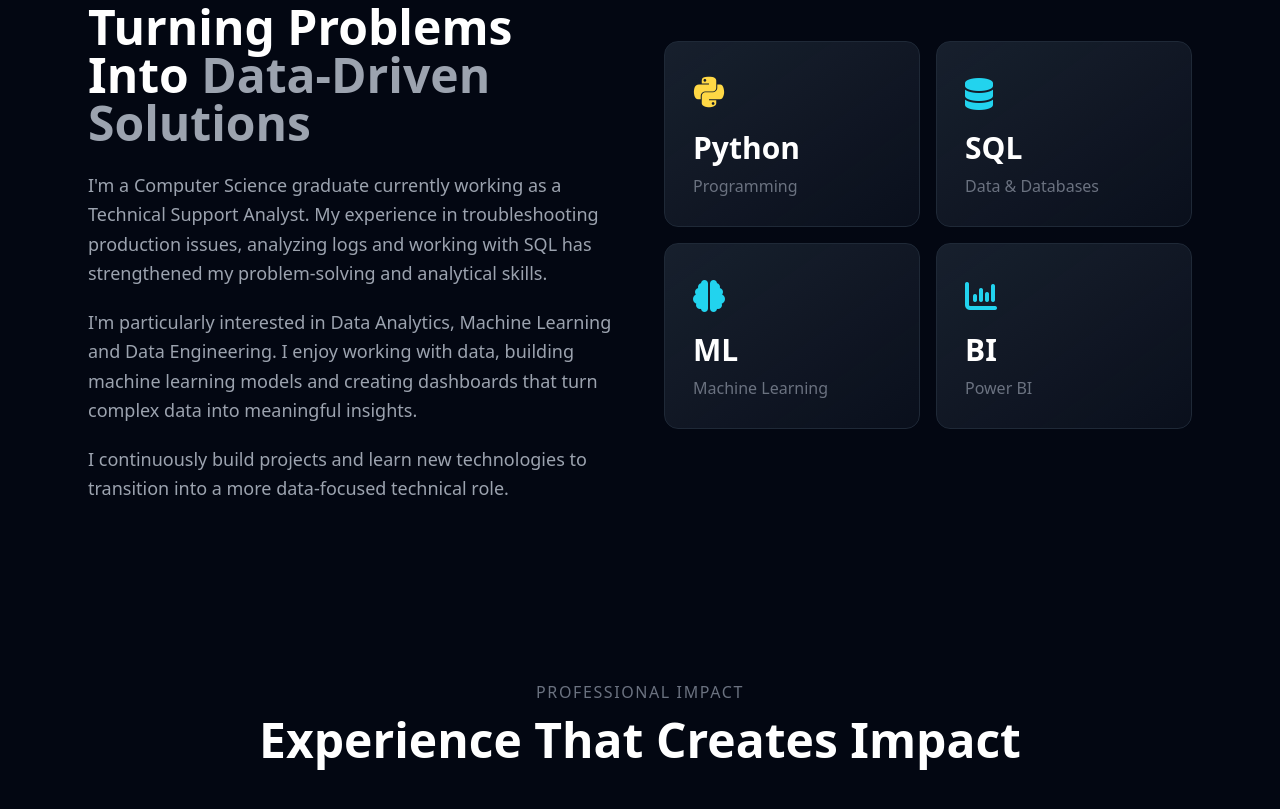
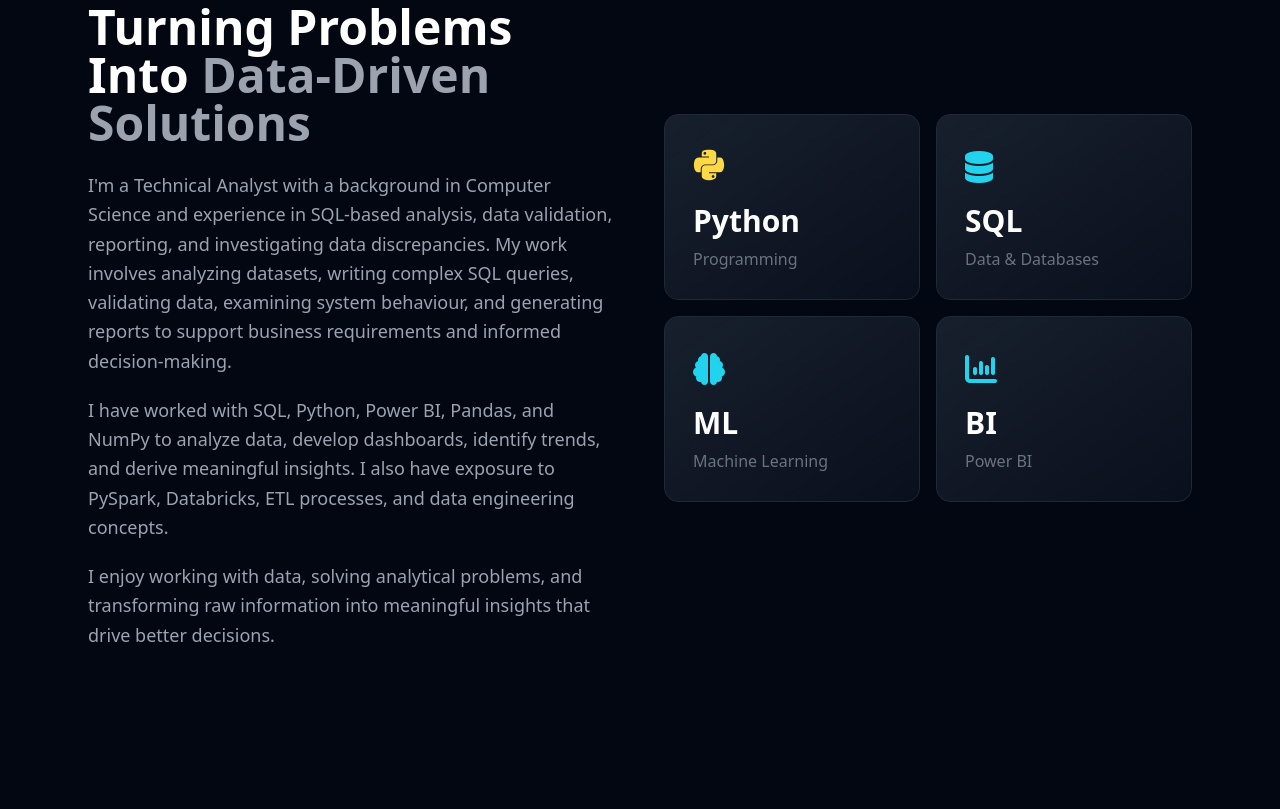
Before and after one commit to sudarshanahandique01/portfolio, a plain HTML site: page index.html in a window 1280 px wide. Shown: the part 929-1738 px from the top of the page. Drawn offline with nearby package versions, Linux system fonts and the light colour scheme.

Commit message:
Updated resume and header section

```diff
--- a/index.html
+++ b/index.html
@@ -211,7 +211,7 @@
                     <!-- Resume -->
 
 
-<a href="https://drive.google.com/file/d/1BOLAVYHvyg2bmwZOj2xt0Kphfy7Z2JT0/view?usp=drive_link"
+<a href="https://drive.google.com/file/d/1ftqQfXcrpLguNlRccCS7KsBK2VEpyHFJ/view?usp=drive_link"
    target="_blank"
    rel="noopener noreferrer"
    style="background-color: #7c3aed; color: white;"
@@ -265,31 +265,25 @@
 
                     <p class="text-gray-400 text-lg leading-relaxed mb-5">
 
-                        I'm a Computer Science graduate currently working as
-                        a Technical Support Analyst. My experience in
-                        troubleshooting production issues, analyzing logs
-                        and working with SQL has strengthened my
-                        problem-solving and analytical skills.
+                        I'm a Technical Analyst with a background in Computer Science and experience in SQL-based analysis, data validation, reporting, and investigating data discrepancies. My work involves analyzing datasets, writing complex SQL queries, validating data, examining system behaviour, and generating reports to support business requirements and informed decision-making.
+
+
+
+
 
                     </p>
 
 
                     <p class="text-gray-400 text-lg leading-relaxed mb-5">
 
-                        I'm particularly interested in Data Analytics,
-                        Machine Learning and Data Engineering. I enjoy
-                        working with data, building machine learning models
-                        and creating dashboards that turn complex data into
-                        meaningful insights.
+                       I have worked with SQL, Python, Power BI, Pandas, and NumPy to analyze data, develop dashboards, identify trends, and derive meaningful insights. I also have exposure to PySpark, Databricks, ETL processes, and data engineering concepts.
 
                     </p>
 
 
                     <p class="text-gray-400 text-lg leading-relaxed">
 
-                        I continuously build projects and learn new
-                        technologies to transition into a more
-                        data-focused technical role.
+                        I enjoy working with data, solving analytical problems, and transforming raw information into meaningful insights that drive better decisions.
 
                     </p>
 
@@ -1483,7 +1477,7 @@
 
                 <p class="text-gray-400 leading-relaxed mb-6">
 
-                    Investigated 400+ production tickets using complex SQL queries and Splunk log analysis to identify data discrepancies and perform root cause analysis. Extracted, validated, and analyzed HCM data across various domains, including Core HR, Payroll, and Benefits, to generate customized business reports. Performed data validation by reviewing Designer configurations, Data Contracts, Data Queries, and system logs. Collaborated with cross-functional teams to investigate data-related issues and ensure timely resolution within agreed SLA timelines.
+                    Analyzed 400+ production tickets using complex SQL queries and Splunk log analysis to identify data discrepancies and perform root cause analysis. Extracted, validated, and analyzed HCM data across various domains, including Core HR, Payroll, and Benefits, to generate customized business reports. Performed data validation by reviewing Designer configurations, Data Contracts, Data Queries, and system logs. Collaborated with cross-functional teams to investigate data-related issues and ensure timely resolution within agreed SLA timelines.
                 </p>
 
 
@@ -1812,7 +1806,7 @@
          ANIMATION SCRIPT
     ====================================================== -->
 
-    <script>
+    <!-- <script>
 
         // Reveal elements when scrolling
 
@@ -1877,7 +1871,7 @@
 
             });
 
-        });
+        }); -->
 
         // =====================================================
 // MOBILE NAVIGATION PICKLIST
```
